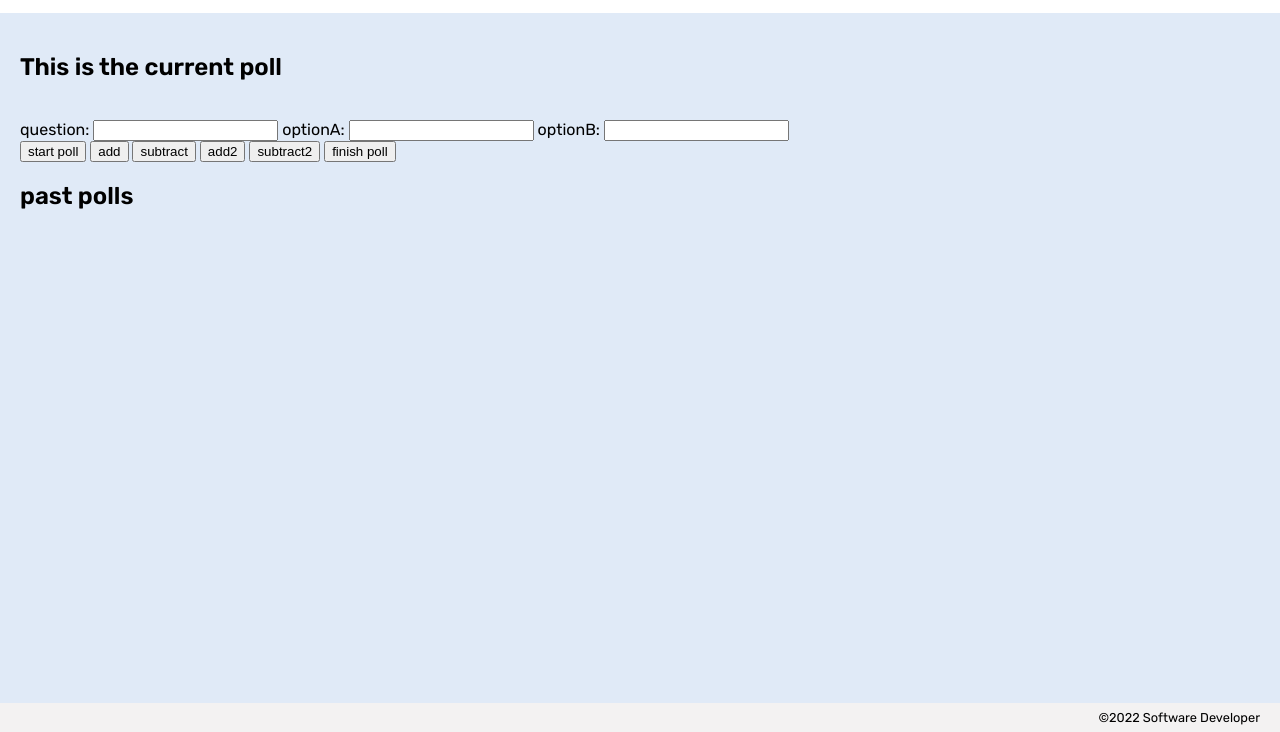
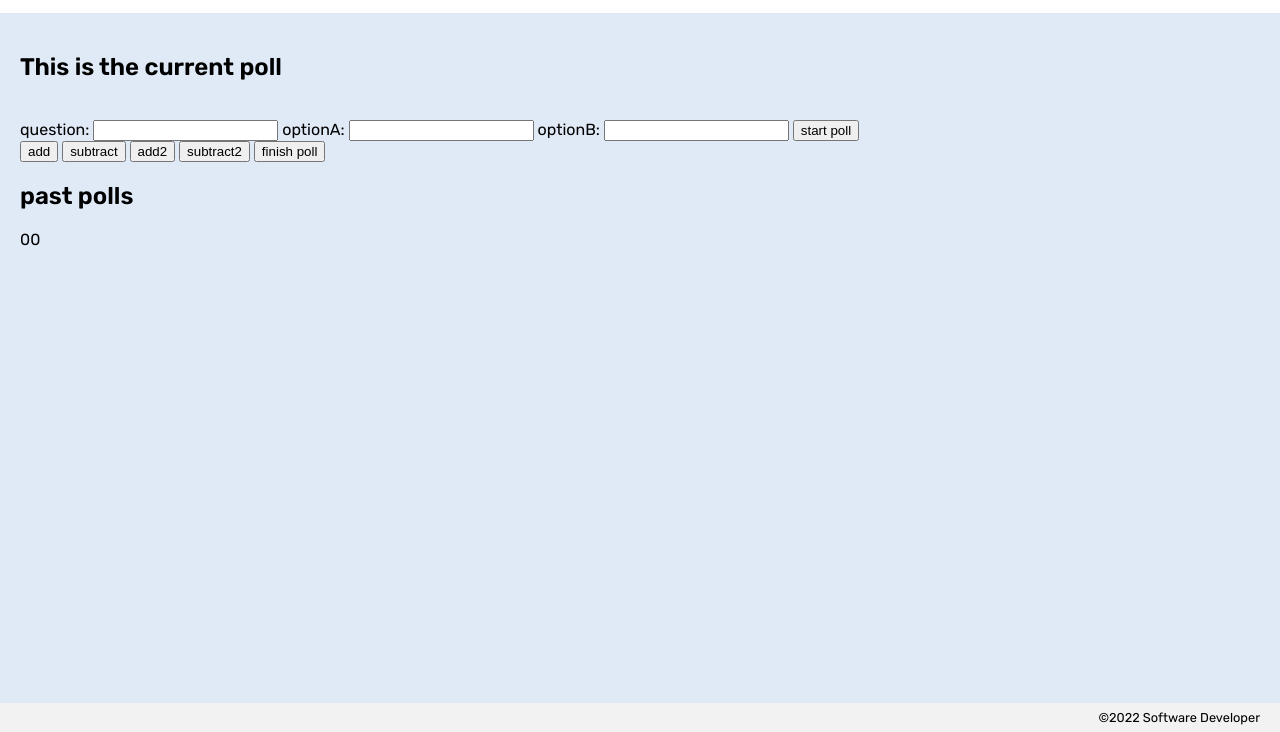
Before and after one commit to ElmiAbdullahi/poll-tracker, a plain HTML site: page index.html in a window 1280 px wide. Both pictures are taken after a click on the button "finish poll". Shown: the part 68-800 px from the top of the page. Drawn offline with Linux system fonts and the light colour scheme.

Commit message:
checked for CI errors

```diff
--- a/app.js
+++ b/app.js
@@ -18,7 +18,7 @@ let pastPolls = [];
 // set event listeners
 newPollEl.addEventListener('submit', (e) => {
     e.preventDefault();
-  const data = new FormData(currentPollEl);
+    const data = new FormData(newPollEl);
     const userQuestion = data.get('question');
     const userOptionA = data.get('questionA');
     const userOptionB = data.get('questionB');
@@ -26,7 +26,6 @@ newPollEl.addEventListener('submit', (e) => {
     optionA = userOptionA;
     optionB = userOptionB;
 
-  renderPoll();
 
     displayCurrentPoll();
 
@@ -34,6 +33,7 @@ newPollEl.addEventListener('submit', (e) => {
 
 optionAAddButton.addEventListener('click', () => {
     votesA++;
+    console.log('votesA');
     displayCurrentPoll();
 });
 optionBAddButton.addEventListener('click', () => {
@@ -51,8 +51,16 @@ optionBSubtractButton.addEventListener('click', () => {
     displayCurrentPoll();
 });
 
+finishPollButton.addEventListener('click', () => {
+    pastPollsContainer.textContent = '';
+    displayPastPolls();
+    votesA = 0;
+    votesB = 0;
+    currentPollEl.textContent = '';
+});
+
 function renderPoll(question, optionA, optionB, votesA, votesB) {
-  const currentPollEl = document.createElement('div');
+    const nowPollEl = document.createElement('div');
     const questionEl = document.createElement('p');
     const userOptionA = document.createElement('p');
     const userOptionB = document.createElement('p');
@@ -63,9 +71,11 @@ function renderPoll(question, optionA, optionB, votesA, votesB) {
     userOptionB.textContent = optionB;
     votesAEl.textContent = votesA;
     votesBEl.textContent = votesB;
+    votesAEl.classList.add('votesA');
+    votesBEl.classList.add('votesB');
 
-  currentPollEl.append(questionEl, userOptionA, userOptionB, votesA, votesB);
-  return currentPollEl;
+    nowPollEl.append(questionEl, userOptionA, userOptionB, votesA, votesB);
+    return nowPollEl;
 
 
 
@@ -78,8 +88,23 @@ function displayCurrentPoll() {
     currentPollEl.textContent = '';
     const currentPollData = renderPoll(question, optionA, optionB, votesA, votesB);
     currentPollEl.append(currentPollData);
+}
+
+function displayPastPolls() {
+    const pastPoll = {
+        question: question,
+        optionA: optionA,
+        optionB: optionB,
+        votesA: votesA,
+        votesB: votesB
     };
+    pastPolls.push(pastPoll);
 
+    for (let poll of pastPolls) {
+        const currentPastPoll = renderPoll(poll.question, poll.optionA, poll.optionB, poll.votesA, poll.votesB);
+        pastPollsContainer.append(currentPastPoll);
+    }
+}
 
   // get user input
   // use user input to update state
--- a/index.html
+++ b/index.html
@@ -29,9 +29,9 @@
 
 
 
-    <section id="new-poll"></section>
+    <section>
 
-    <form >
+    <form id="new-poll">
 
 
     <label>
@@ -49,13 +49,13 @@
         <input name="option-B">
     </label>
 
-
+    <button>start poll</button>
     </form>
+    </section>
 
 
-            <button>start poll</button>
 
-            <button id=" option-a-add-button">add</button>
+            <button id="option-a-add-button">add</button>
             <button id="option-a-sub-button">subtract</button>
 
 
--- a/styles/global.css
+++ b/styles/global.css
@@ -33,3 +33,14 @@ footer {
     justify-content: flex-end;
     background-color: var(--footer-background);
 }
+
+.votesA {
+    padding:10px;
+}
+.votesB {
+    padding:10px;
+}
+
+#current-poll-container {
+    display: flex;
+}
```
Lines whose indentation alone changed are shown as unchanged.
